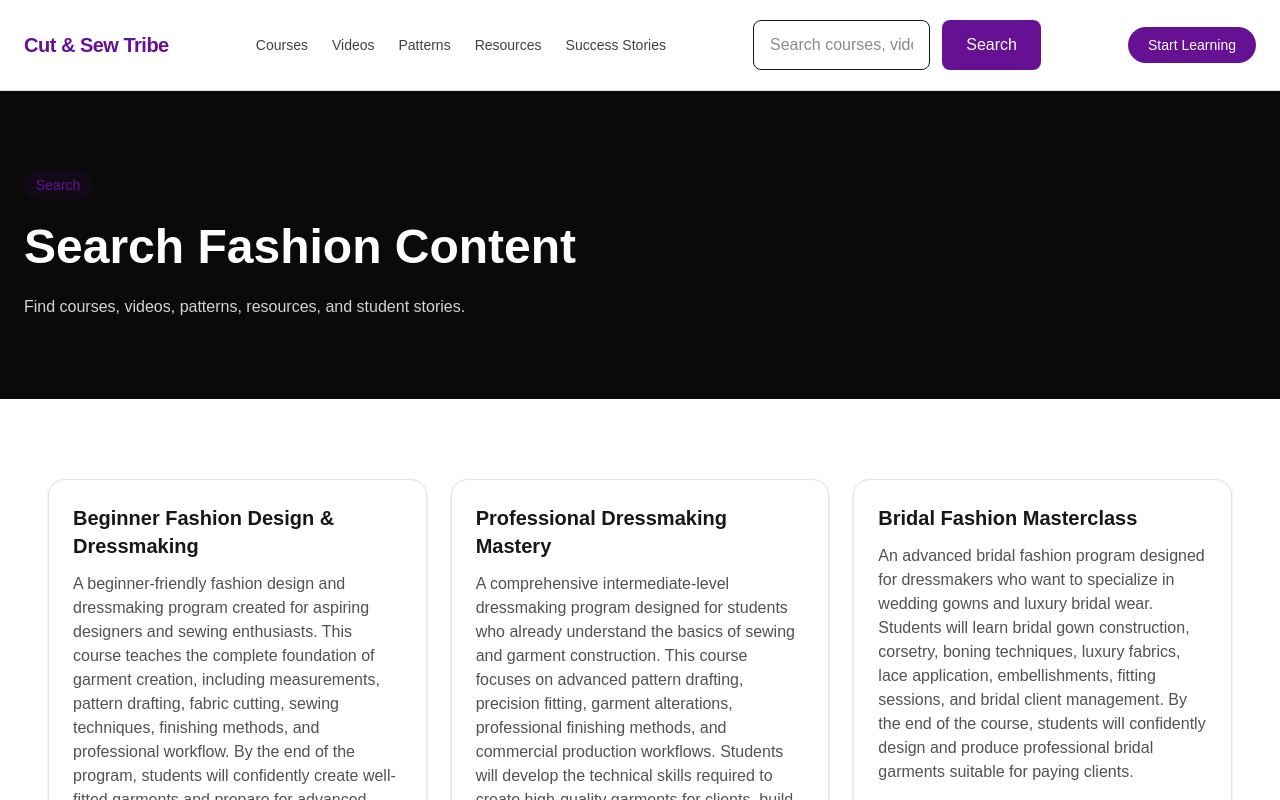
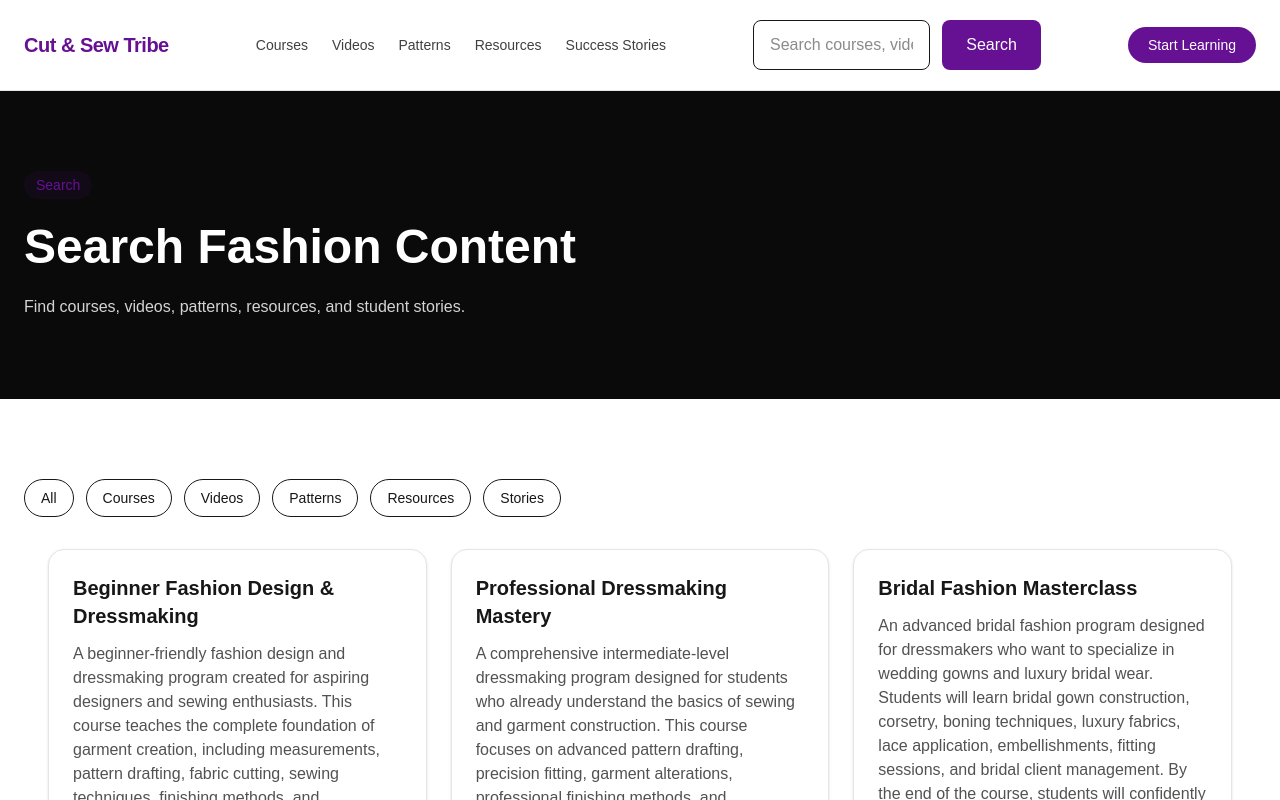
Before and after one commit to CutAndSewTribe/cut-and-sew-tribe, a Next.js app: page /search in a window 1280 px wide. Shown: the top 800 px of the page. Built offline with nearby package versions, Linux system fonts and the light colour scheme.

Commit message:
Add search filters UI

```diff
--- a/src/app/search/page.tsx
+++ b/src/app/search/page.tsx
@@ -19,13 +19,40 @@ export default async function SearchPage({
 }: {
   searchParams: Promise<{
     q?: string;
+    type?: string;
+    level?: string;
+    category?: string;
   }>;
 }) {
 
-  const { q = "" } = await searchParams;
+
+  const {
+    q = "",
+    type,
+    level,
+    category,
+  } = await searchParams;
 
 
-  const results = searchSite(q);
+
+  const results = searchSite(
+    q,
+    {
+      type:
+        type as
+          | "course"
+          | "video"
+          | "pattern"
+          | "resource"
+          | "student-story"
+          | undefined,
+
+      level,
+
+      category,
+    },
+  );
+
 
 
   return (
@@ -43,9 +70,66 @@ export default async function SearchPage({
       />
 
 
+
       <Section>
 
         <Container>
+
+
+          <div className="mb-8 flex flex-wrap gap-3">
+
+
+            <Link
+              href={`/search?q=${q}`}
+              className="rounded-full border px-4 py-2 text-sm"
+            >
+              All
+            </Link>
+
+
+            <Link
+              href={`/search?q=${q}&type=course`}
+              className="rounded-full border px-4 py-2 text-sm"
+            >
+              Courses
+            </Link>
+
+
+            <Link
+              href={`/search?q=${q}&type=video`}
+              className="rounded-full border px-4 py-2 text-sm"
+            >
+              Videos
+            </Link>
+
+
+            <Link
+              href={`/search?q=${q}&type=pattern`}
+              className="rounded-full border px-4 py-2 text-sm"
+            >
+              Patterns
+            </Link>
+
+
+            <Link
+              href={`/search?q=${q}&type=resource`}
+              className="rounded-full border px-4 py-2 text-sm"
+            >
+              Resources
+            </Link>
+
+
+            <Link
+              href={`/search?q=${q}&type=student-story`}
+              className="rounded-full border px-4 py-2 text-sm"
+            >
+              Stories
+            </Link>
+
+
+          </div>
+
+
 
 
           <ContentGrid>
@@ -65,7 +149,6 @@ export default async function SearchPage({
                   meta={result.type}
                 />
 
-
               </Link>
 
             ))}
--- a/src/features/search/services/content-search.service.ts
+++ b/src/features/search/services/content-search.service.ts
@@ -1,7 +1,20 @@
-import { searchContent } from "@/services/search/search.service";
+import {
+  searchContent,
+} from "@/services/search/search.service";
+
+import type {
+  SearchFilters,
+} from "@/services/search/search.types";
+
 
 export function searchSite(
   query: string,
+  filters?: SearchFilters,
 ) {
-  return searchContent(query);
+
+  return searchContent(
+    query,
+    filters,
+  );
+
 }
```
